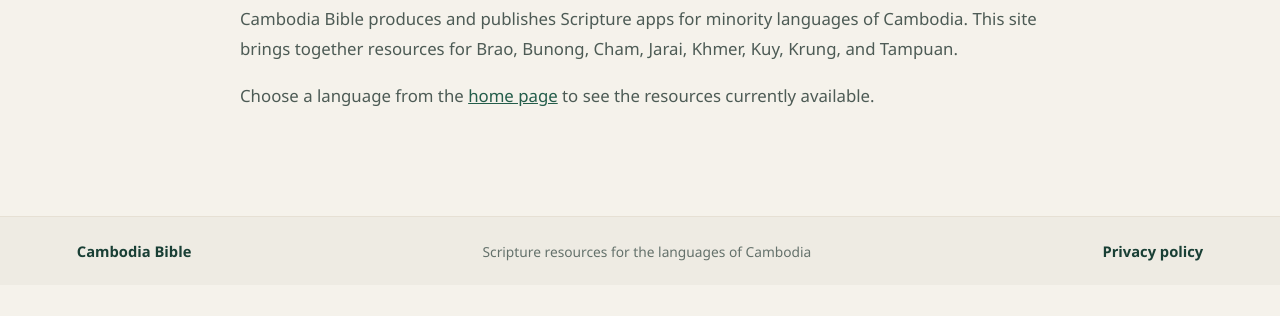
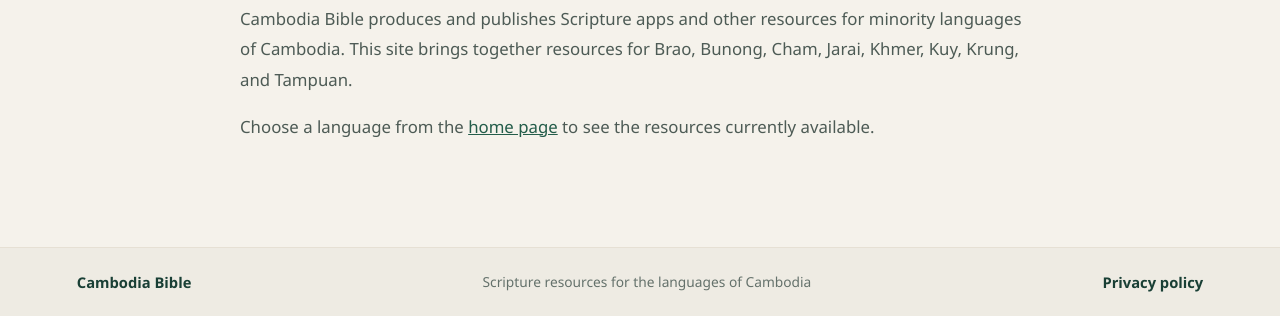
Before and after one commit to cambodiabible/cambodiabible.github.io, an Astro site: page /about in a window 1280 px wide. Shown: the part 607-923 px from the top of the page. Before the commit the page ends 892 px from the top, so only its background shows below. Built offline with nearby package versions, Linux system fonts and the light colour scheme; Astro itself is replaced by a stand-in of ours.

Commit message:
edit about page

```diff
--- a/src/pages/about.astro
+++ b/src/pages/about.astro
@@ -11,9 +11,9 @@ import SiteLayout from "../layouts/SiteLayout.astro";
     <p class="eyebrow">About us</p>
     <h2>Scripture resources for Cambodia</h2>
     <p>
-      Cambodia Bible produces and publishes Scripture apps for minority
-      languages of Cambodia. This site brings together resources for Brao,
-      Bunong, Cham, Jarai, Khmer, Kuy, Krung, and Tampuan.
+      Cambodia Bible produces and publishes Scripture apps and other resources
+      for minority languages of Cambodia. This site brings together resources
+      for Brao, Bunong, Cham, Jarai, Khmer, Kuy, Krung, and Tampuan.
     </p>
     <p>
       Choose a language from the <a href="/">home page</a> to see the resources
```
